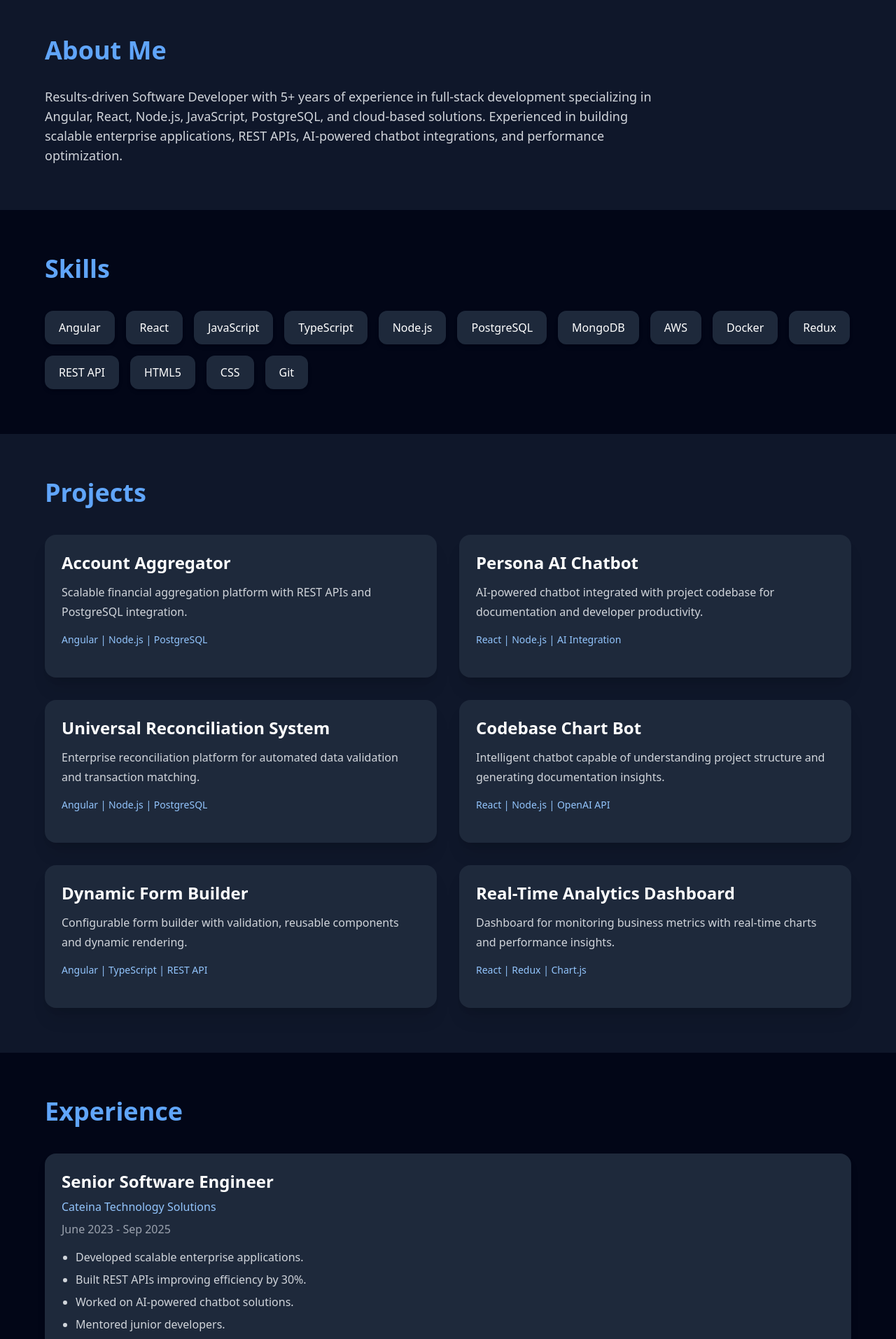
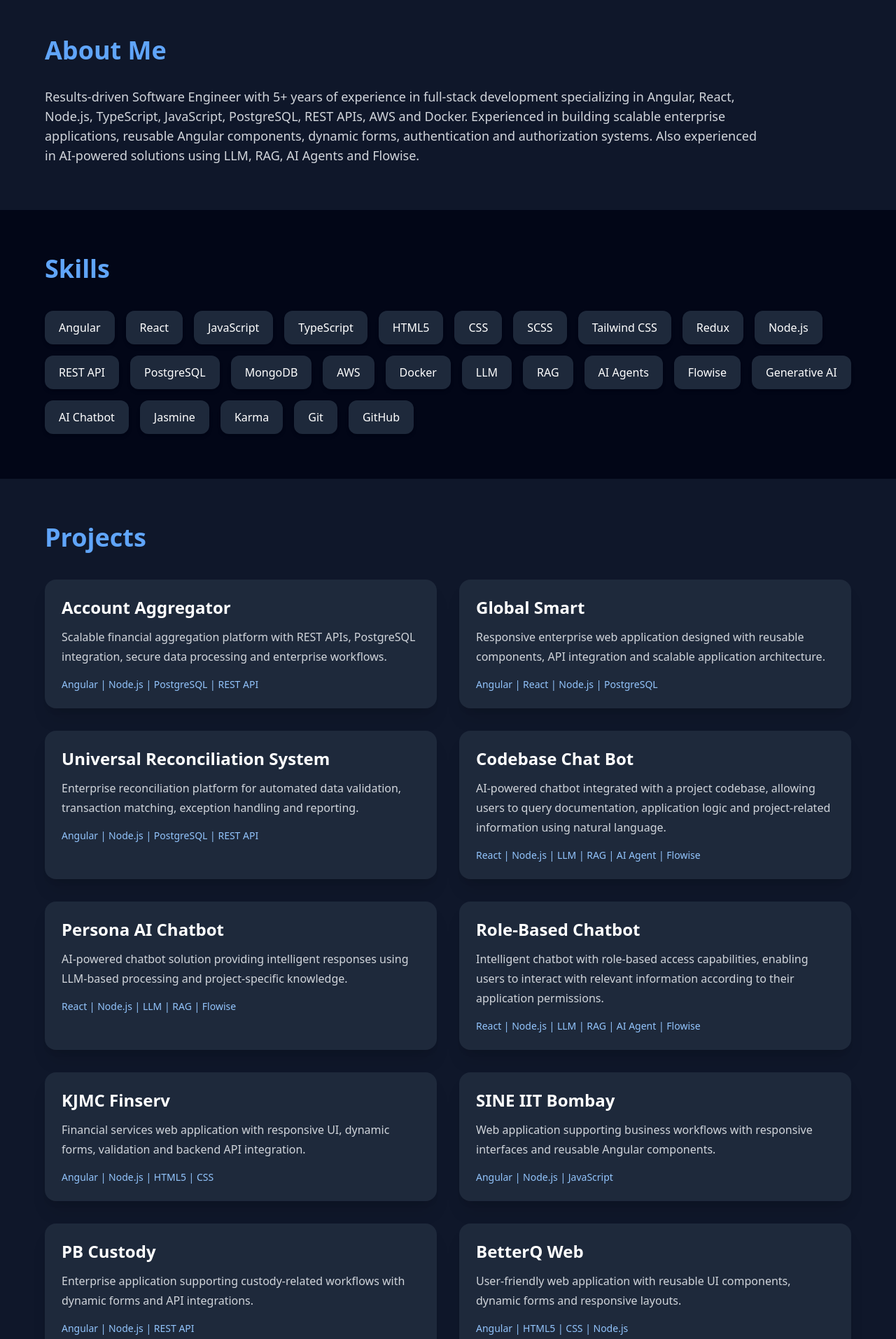
Before and after one commit to shridharsc/react-portfolio, a React (Create React App) app: page / in a window 1280 px wide. Shown: the part 600-2513 px from the top of the page at 70% size. Built offline with nearby package versions, Linux system fonts and the light colour scheme.

Commit message:
minor change

```diff
--- a/src/App.js
+++ b/src/App.js
@@ -1,6 +1,172 @@
 import React from "react";
 import "./App.css";
-// import myphoto from "./assets/myPhoto.jpg";
+
+const skills = [
+  "Angular",
+  "React",
+  "JavaScript",
+  "TypeScript",
+  "HTML5",
+  "CSS",
+  "SCSS",
+  "Tailwind CSS",
+  "Redux",
+  "Node.js",
+  "REST API",
+  "PostgreSQL",
+  "MongoDB",
+  "AWS",
+  "Docker",
+  "LLM",
+  "RAG",
+  "AI Agents",
+  "Flowise",
+  "Generative AI",
+  "AI Chatbot",
+  "Jasmine",
+  "Karma",
+  "Git",
+  "GitHub",
+];
+
+const projects = [
+  {
+    title: "Account Aggregator",
+    description:
+      "Scalable financial aggregation platform with REST APIs, PostgreSQL integration, secure data processing and enterprise workflows.",
+    technologies: "Angular | Node.js | PostgreSQL | REST API",
+  },
+  {
+    title: "Global Smart",
+    description:
+      "Responsive enterprise web application designed with reusable components, API integration and scalable application architecture.",
+    technologies: "Angular | React | Node.js | PostgreSQL",
+  },
+  {
+    title: "Universal Reconciliation System",
+    description:
+      "Enterprise reconciliation platform for automated data validation, transaction matching, exception handling and reporting.",
+    technologies: "Angular | Node.js | PostgreSQL | REST API",
+  },
+  {
+    title: "Codebase Chat Bot",
+    description:
+      "AI-powered chatbot integrated with a project codebase, allowing users to query documentation, application logic and project-related information using natural language.",
+    technologies: "React | Node.js | LLM | RAG | AI Agent | Flowise",
+  },
+  {
+    title: "Persona AI Chatbot",
+    description:
+      "AI-powered chatbot solution providing intelligent responses using LLM-based processing and project-specific knowledge.",
+    technologies: "React | Node.js | LLM | RAG | Flowise",
+  },
+  {
+    title: "Role-Based Chatbot",
+    description:
+      "Intelligent chatbot with role-based access capabilities, enabling users to interact with relevant information according to their application permissions.",
+    technologies: "React | Node.js | LLM | RAG | AI Agent | Flowise",
+  },
+  {
+    title: "KJMC Finserv",
+    description:
+      "Financial services web application with responsive UI, dynamic forms, validation and backend API integration.",
+    technologies: "Angular | Node.js | HTML5 | CSS",
+  },
+  {
+    title: "SINE IIT Bombay",
+    description:
+      "Web application supporting business workflows with responsive interfaces and reusable Angular components.",
+    technologies: "Angular | Node.js | JavaScript",
+  },
+  {
+    title: "PB Custody",
+    description:
+      "Enterprise application supporting custody-related workflows with dynamic forms and API integrations.",
+    technologies: "Angular | Node.js | REST API",
+  },
+  {
+    title: "BetterQ Web",
+    description:
+      "User-friendly web application with reusable UI components, dynamic forms and responsive layouts.",
+    technologies: "Angular | HTML5 | CSS | Node.js",
+  },
+  {
+    title: "PWM",
+    description:
+      "Enterprise web application with dynamic forms, validation, reusable components and backend integration.",
+    technologies: "Angular | Node.js | REST API",
+  },
+  {
+    title: "FreshR",
+    description:
+      "Web application focused on responsive UI development, reusable components and efficient business workflows.",
+    technologies: "Angular | Node.js | JavaScript",
+  },
+  {
+    title: "TATA Motors",
+    description:
+      "Enterprise-scale web application developed using modern Angular versions with reusable components, secure authentication and role-based access control.",
+    technologies: "Angular 14/17/19/21 | TypeScript | SCSS | Tailwind CSS",
+  },
+  {
+    title: "Havells",
+    description:
+      "Enterprise web application with reusable Angular components, directives, pipes, form validation, authentication and authorization.",
+    technologies: "Angular | TypeScript | HTML5 | SCSS | Tailwind CSS",
+  },
+  {
+    title: "Whirlpool",
+    description:
+      "Enterprise application development with modular components, unit testing, secure application access and Git-based development workflows.",
+    technologies: "Angular | TypeScript | Jasmine | Karma | Git",
+  },
+];
+
+const experiences = [
+  {
+    role: "Software Engineer",
+    company: "Vishleshan Software Solutions",
+    duration: "Dec 2025 - Present",
+    projects: "TATA Motors, Havells, Whirlpool",
+    points: [
+      "Developed and maintained enterprise-scale web applications using Angular (14/17/19/21), TypeScript, HTML5, SCSS and Tailwind CSS.",
+      "Built reusable and modular Angular components, directives, pipes and shared libraries to improve code maintainability.",
+      "Implemented form validation, authentication, authorization, route guards and role-based access control.",
+      "Developed unit tests using Jasmine and Karma to improve application reliability and stability.",
+      "Used Git for version control and managed code through feature branching and pull request workflows.",
+      "Collaborated with backend developers, QA engineers and product owners to deliver features within project timelines.",
+    ],
+  },
+  {
+    role: "Senior Software Engineer",
+    company: "Cateina Technology Solutions",
+    duration: "June 2023 - Sep 2025",
+    projects:
+      "Account Aggregator, Global Smart, Universal Reconciliation, Codebase Chat Bot, Persona AI Chatbot, Role-Based Chatbot",
+    points: [
+      "Developed and maintained responsive web applications using HTML5, CSS, Angular (12/14), React, Node.js and PostgreSQL.",
+      "Designed and implemented RESTful APIs, improving data processing efficiency by 30%.",
+      'Played a key role in achieving the "Best Team Award" and receiving "Special Recognition" for outstanding contributions.',
+      "Collaborated with cross-functional teams to design and deploy scalable cloud-based solutions on AWS.",
+      "Mentored junior developers, resulting in improved team productivity and knowledge sharing.",
+      "Developed an AI-powered chatbot integrated with project codebase, enabling users to query documentation and application logic through natural language.",
+      "Worked with LLM, RAG, AI Agents and Flowise for AI-powered chatbot and knowledge-based solutions.",
+    ],
+  },
+  {
+    role: "Software Engineer",
+    company: "Cloudesign Technology Solutions",
+    duration: "Nov 2019 - Mar 2023",
+    projects:
+      "KJMC Finserv, SINE IIT Bombay, PB Custody, BetterQ Web, PWM, FreshR",
+    points: [
+      "Built dynamic and user-friendly web applications using HTML5, CSS, Angular (8/10/12) and Node.js.",
+      "Developed dynamic forms to improve flexibility and efficiency of business workflows.",
+      "Participated in code reviews and debugging sessions to ensure high-quality and maintainable code.",
+      "Maintained and updated legacy systems to ensure seamless functionality and alignment with evolving business requirements.",
+    ],
+  },
+];
 
 export default function App() {
   return (
@@ -8,7 +174,6 @@ export default function App() {
 
       {/* Navbar */}
       <nav className="flex flex-col md:flex-row justify-between items-center px-6 md:px-16 py-5 bg-slate-900 sticky top-0 z-50 shadow-lg">
-
         <h1 className="text-3xl font-bold text-blue-400 mb-4 md:mb-0">
           Shridhar
         </h1>
@@ -36,12 +201,10 @@ export default function App() {
         </div>
       </nav>
 
-      {/* Hero Section */}
+      {/* Hero */}
       <section className="flex flex-col-reverse lg:flex-row items-center justify-between px-6 md:px-16 py-16 md:py-24 gap-14">
 
-        {/* Left */}
         <div className="max-w-2xl text-center lg:text-left">
-
           <h1 className="text-4xl sm:text-5xl md:text-6xl font-bold leading-tight mb-6">
             Hi, I'm{" "}
             <span className="text-blue-400">
@@ -50,13 +213,14 @@ export default function App() {
           </h1>
 
           <p className="text-lg md:text-2xl text-gray-300 mb-6">
-            Senior Software Engineer | Angular | React | Node.js
+            Software Engineer | Angular | React | Node.js | AI
           </p>
 
           <p className="text-gray-400 leading-8 mb-8 text-sm md:text-lg">
-            Results-driven Full Stack Developer with 5+ years of experience
-            building scalable enterprise applications, REST APIs,
-            AI-powered chatbot solutions, and cloud-based systems.
+            Results-driven Software Engineer with 5+ years of experience
+            building scalable enterprise applications, REST APIs and
+            AI-powered chatbot solutions. Experienced with LLM, RAG,
+            AI Agents and Flowise-based solutions.
           </p>
 
           <div className="flex flex-col sm:flex-row gap-4 justify-center lg:justify-start">
@@ -69,7 +233,7 @@ export default function App() {
             </a>
 
             <a
-              href={`${process.env.PUBLIC_URL}/Shridhar_Chougule_updated_CV.pdf`}
+              href="/Shridhar_Chougule_updated_CV.pdf"
               download
               className="border border-blue-400 hover:bg-blue-400 hover:text-black transition px-8 py-3 rounded-xl font-semibold inline-block"
             >
@@ -79,14 +243,15 @@ export default function App() {
           </div>
         </div>
 
-        {/* Right */}
+        {/* Profile Image */}
         <div className="flex justify-center">
           <img
-            src={`${process.env.PUBLIC_URL}/myPhoto.jpg`}
-            alt=""
+            src="/myPhoto.jpg"
+            alt="Shridhar"
             className="w-52 h-52 sm:w-72 sm:h-72 md:w-80 md:h-80 object-cover rounded-full border-4 border-blue-500 shadow-2xl"
           />
         </div>
+
       </section>
 
       {/* About */}
@@ -94,18 +259,18 @@ export default function App() {
         id="about"
         className="px-6 md:px-16 py-16 bg-slate-900"
       >
-
         <h2 className="text-3xl md:text-4xl font-bold text-blue-400 mb-8">
           About Me
         </h2>
 
-        <p className="text-gray-300 leading-8 text-sm md:text-lg max-w-4xl">
-          Results-driven Software Developer with 5+ years of experience
-          in full-stack development specializing in Angular, React,
-          Node.js, JavaScript, PostgreSQL, and cloud-based solutions.
+        <p className="text-gray-300 leading-8 text-sm md:text-lg max-w-5xl">
+          Results-driven Software Engineer with 5+ years of experience in
+          full-stack development specializing in Angular, React, Node.js,
+          TypeScript, JavaScript, PostgreSQL, REST APIs, AWS and Docker.
           Experienced in building scalable enterprise applications,
-          REST APIs, AI-powered chatbot integrations, and performance
-          optimization.
+          reusable Angular components, dynamic forms, authentication and
+          authorization systems. Also experienced in AI-powered solutions
+          using LLM, RAG, AI Agents and Flowise.
         </p>
       </section>
 
@@ -114,29 +279,12 @@ export default function App() {
         id="skills"
         className="px-6 md:px-16 py-16"
       >
-
         <h2 className="text-3xl md:text-4xl font-bold text-blue-400 mb-10">
           Skills
         </h2>
 
         <div className="flex flex-wrap gap-4">
-
-          {[
-            "Angular",
-            "React",
-            "JavaScript",
-            "TypeScript",
-            "Node.js",
-            "PostgreSQL",
-            "MongoDB",
-            "AWS",
-            "Docker",
-            "Redux",
-            "REST API",
-            "HTML5",
-            "CSS",
-            "Git",
-          ].map((skill) => (
+          {skills.map((skill) => (
             <span
               key={skill}
               className="bg-slate-800 hover:bg-blue-500 transition px-5 py-3 rounded-xl shadow-md text-sm md:text-base"
@@ -144,184 +292,38 @@ export default function App() {
               {skill}
             </span>
           ))}
-
         </div>
       </section>
 
-      {/* Projects */}
       {/* Projects */}
       <section
         id="projects"
         className="px-6 md:px-16 py-16 bg-slate-900"
       >
-
         <h2 className="text-3xl md:text-4xl font-bold text-blue-400 mb-10">
           Projects
         </h2>
 
         <div className="grid grid-cols-1 lg:grid-cols-2 gap-8">
 
-    {/* Card 1 */}
-    <div className="bg-slate-800 p-6 rounded-2xl shadow-xl hover:scale-105 transition duration-300">
-
+          {projects.map((project) => (
+            <div
+              key={project.title}
+              className="bg-slate-800 p-6 rounded-2xl shadow-xl hover:scale-105 transition duration-300"
+            >
               <h3 className="text-2xl font-bold mb-3">
-        Account Aggregator
+                {project.title}
               </h3>
 
               <p className="text-gray-300 mb-4 leading-7">
-        Scalable financial aggregation platform with REST APIs
-        and PostgreSQL integration.
+                {project.description}
               </p>
 
-      <p className="text-blue-300 text-sm mb-5">
-        Angular | Node.js | PostgreSQL
+              <p className="text-blue-300 text-sm">
+                {project.technologies}
               </p>
-
-      {/* <div className="flex gap-4">
-        <button className="bg-blue-500 hover:bg-blue-600 transition px-4 py-2 rounded-lg">
-          Demo
-        </button>
-
-        <button className="border border-gray-500 hover:border-blue-400 px-4 py-2 rounded-lg">
-          GitHub
-        </button>
-      </div> */}
             </div>
-
-    {/* Card 2 */}
-    <div className="bg-slate-800 p-6 rounded-2xl shadow-xl hover:scale-105 transition duration-300">
-
-      <h3 className="text-2xl font-bold mb-3">
-        Persona AI Chatbot
-      </h3>
-
-      <p className="text-gray-300 mb-4 leading-7">
-        AI-powered chatbot integrated with project codebase for
-        documentation and developer productivity.
-      </p>
-
-      <p className="text-blue-300 text-sm mb-5">
-        React | Node.js | AI Integration
-      </p>
-
-      {/* <div className="flex gap-4">
-        <button className="bg-blue-500 hover:bg-blue-600 transition px-4 py-2 rounded-lg">
-          Demo
-        </button>
-
-        <button className="border border-gray-500 hover:border-blue-400 px-4 py-2 rounded-lg">
-          GitHub
-        </button>
-      </div> */}
-    </div>
-
-    {/* Card 3 */}
-    <div className="bg-slate-800 p-6 rounded-2xl shadow-xl hover:scale-105 transition duration-300">
-
-      <h3 className="text-2xl font-bold mb-3">
-        Universal Reconciliation System
-      </h3>
-
-      <p className="text-gray-300 mb-4 leading-7">
-        Enterprise reconciliation platform for automated data
-        validation and transaction matching.
-      </p>
-
-      <p className="text-blue-300 text-sm mb-5">
-        Angular | Node.js | PostgreSQL
-      </p>
-
-      {/* <div className="flex gap-4">
-        <button className="bg-blue-500 hover:bg-blue-600 transition px-4 py-2 rounded-lg">
-          Demo
-        </button>
-
-        <button className="border border-gray-500 hover:border-blue-400 px-4 py-2 rounded-lg">
-          GitHub
-        </button>
-      </div> */}
-    </div>
-
-    {/* Card 4 */}
-    <div className="bg-slate-800 p-6 rounded-2xl shadow-xl hover:scale-105 transition duration-300">
-
-      <h3 className="text-2xl font-bold mb-3">
-        Codebase Chart Bot
-      </h3>
-
-      <p className="text-gray-300 mb-4 leading-7">
-        Intelligent chatbot capable of understanding project
-        structure and generating documentation insights.
-      </p>
-
-      <p className="text-blue-300 text-sm mb-5">
-        React | Node.js | OpenAI API
-      </p>
-
-      {/* <div className="flex gap-4">
-        <button className="bg-blue-500 hover:bg-blue-600 transition px-4 py-2 rounded-lg">
-          Demo
-        </button>
-
-        <button className="border border-gray-500 hover:border-blue-400 px-4 py-2 rounded-lg">
-          GitHub
-        </button>
-      </div> */}
-    </div>
-
-    {/* Card 5 */}
-    <div className="bg-slate-800 p-6 rounded-2xl shadow-xl hover:scale-105 transition duration-300">
-
-      <h3 className="text-2xl font-bold mb-3">
-        Dynamic Form Builder
-      </h3>
-
-      <p className="text-gray-300 mb-4 leading-7">
-        Configurable form builder with validation, reusable
-        components and dynamic rendering.
-      </p>
-
-      <p className="text-blue-300 text-sm mb-5">
-        Angular | TypeScript | REST API
-      </p>
-
-      {/* <div className="flex gap-4">
-        <button className="bg-blue-500 hover:bg-blue-600 transition px-4 py-2 rounded-lg">
-          Demo
-        </button>
-
-        <button className="border border-gray-500 hover:border-blue-400 px-4 py-2 rounded-lg">
-          GitHub
-        </button>
-      </div> */}
-    </div>
-
-    {/* Card 6 */}
-    <div className="bg-slate-800 p-6 rounded-2xl shadow-xl hover:scale-105 transition duration-300">
-
-      <h3 className="text-2xl font-bold mb-3">
-        Real-Time Analytics Dashboard
-      </h3>
-
-      <p className="text-gray-300 mb-4 leading-7">
-        Dashboard for monitoring business metrics with
-        real-time charts and performance insights.
-      </p>
-
-      <p className="text-blue-300 text-sm mb-5">
-        React | Redux | Chart.js
-      </p>
-
-      {/* <div className="flex gap-4">
-        <button className="bg-blue-500 hover:bg-blue-600 transition px-4 py-2 rounded-lg">
-          Demo
-        </button>
-
-        <button className="border border-gray-500 hover:border-blue-400 px-4 py-2 rounded-lg">
-          GitHub
-        </button>
-      </div> */}
-    </div>
+          ))}
 
         </div>
       </section>
@@ -331,57 +333,42 @@ export default function App() {
         id="experience"
         className="px-6 md:px-16 py-16"
       >
-
         <h2 className="text-3xl md:text-4xl font-bold text-blue-400 mb-10">
           Experience
         </h2>
 
         <div className="space-y-8">
 
-          <div className="bg-slate-800 p-6 rounded-2xl shadow-lg">
-
+          {experiences.map((experience) => (
+            <div
+              key={`${experience.company}-${experience.role}`}
+              className="bg-slate-800 p-6 rounded-2xl shadow-lg"
+            >
               <h3 className="text-2xl font-bold mb-2">
-              Senior Software Engineer
+                {experience.role}
               </h3>
 
               <p className="text-blue-300 mb-2">
-              Cateina Technology Solutions
+                {experience.company}
               </p>
 
               <p className="text-gray-400 mb-4">
-              June 2023 - Sep 2025
+                {experience.duration}
+              </p>
+
+              <p className="text-gray-300 mb-4">
+                <strong>Projects:</strong> {experience.projects}
               </p>
 
               <ul className="list-disc pl-5 text-gray-300 space-y-2">
-              <li>Developed scalable enterprise applications.</li>
-              <li>Built REST APIs improving efficiency by 30%.</li>
-              <li>Worked on AI-powered chatbot solutions.</li>
-              <li>Mentored junior developers.</li>
+                {experience.points.map((point, index) => (
+                  <li key={index}>
+                    {point}
+                  </li>
+                ))}
               </ul>
-
             </div>
-
-          <div className="bg-slate-800 p-6 rounded-2xl shadow-lg">
-
-            <h3 className="text-2xl font-bold mb-2">
-              Software Engineer
-            </h3>
-
-            <p className="text-blue-300 mb-2">
-              Cloudesign Technology Solutions
-            </p>
-
-            <p className="text-gray-400 mb-4">
-              Nov 2019 - Mar 2023
-            </p>
-
-            <ul className="list-disc pl-5 text-gray-300 space-y-2">
-              <li>Built Angular & Node.js applications.</li>
-              <li>Created reusable dynamic forms.</li>
-              <li>Maintained and optimized legacy systems.</li>
-            </ul>
-
-          </div>
+          ))}
 
         </div>
       </section>
@@ -396,8 +383,9 @@ export default function App() {
         <ul className="space-y-4 text-gray-300 text-sm md:text-lg">
           <li>🏆 Best Team of the Year 2023</li>
           <li>🏆 Special Recognition Award</li>
-          <li>🚀 Improved performance by 40%</li>
+          <li>🚀 Improved application performance by 40%</li>
           <li>👨‍🏫 Mentored junior developers</li>
+          <li>🤖 AI Chatbot using LLM, RAG, AI Agents and Flowise</li>
         </ul>
 
       </section>
@@ -407,16 +395,33 @@ export default function App() {
         id="contact"
         className="px-6 md:px-16 py-16"
       >
-
         <h2 className="text-3xl md:text-4xl font-bold text-blue-400 mb-8">
           Contact
         </h2>
 
         <div className="space-y-4 text-gray-300 text-sm md:text-lg">
-          <p>📧 shridharschougule23@gmail.com</p>
-          <p>📞 +91 8108546138</p>
+
+          <p>
+            📧{" "}
+            <a
+              href="mailto:shridharschougule23@gmail.com"
+              className="hover:text-blue-400 transition"
+            >
+              shridharschougule23@gmail.com
+            </a>
+          </p>
+
+          <p>
+            📞{" "}
+            <a
+              href="tel:+918108546138"
+              className="hover:text-blue-400 transition"
+            >
+              +91 8108546138
+            </a>
+          </p>
+
         </div>
-
       </section>
 
       {/* Footer */}
```
Lines whose indentation alone changed are shown as unchanged.
